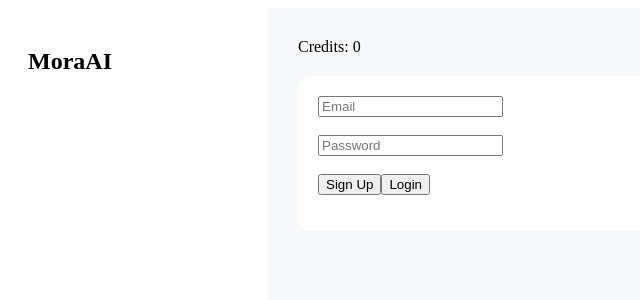
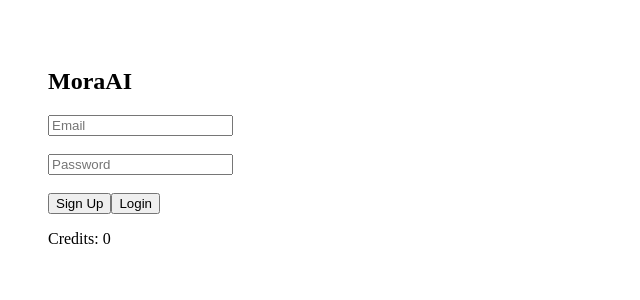
Before and after one commit to goswamimohit787916-rgb/MoraAI, a Next.js app: page / in a window 1280 px wide. Shown: the top 300 px of the page, without its empty margins (0-640 px from the left). Built offline with nearby package versions, Linux system fonts and the light colour scheme.

Commit message:
Update and rename page.tsx to page.js

```diff
--- /dev/null
+++ b/app/page.js
@@ -0,0 +1,59 @@
+"use client";
+
+import { useState } from "react";
+
+const API = "https://mora-api.xxxxx.workers.dev";
+
+export default function Home() {
+  const [email,setEmail]=useState("");
+  const [password,setPassword]=useState("");
+  const [credits,setCredits]=useState(0);
+  const [status,setStatus]=useState("");
+
+  async function signup(){
+    setStatus("Creating...");
+    await fetch(API+"/signup",{
+      method:"POST",
+      headers:{"Content-Type":"application/json"},
+      body:JSON.stringify({email,password})
+    });
+    setStatus("Done");
+  }
+
+  async function login(){
+    const res = await fetch(API+"/login",{
+      method:"POST",
+      headers:{"Content-Type":"application/json"},
+      body:JSON.stringify({email,password}),
+      credentials:"include"
+    });
+
+    if(res.ok){
+      loadUser();
+      setStatus("Logged in");
+    } else {
+      setStatus("Failed");
+    }
+  }
+
+  async function loadUser(){
+    const res = await fetch(API+"/user",{credentials:"include"});
+    const data = await res.json();
+    setCredits(data.user.credits);
+  }
+
+  return (
+    <div style={{padding:40}}>
+      <h2>MoraAI</h2>
+
+      <input placeholder="Email" onChange={e=>setEmail(e.target.value)} /><br/><br/>
+      <input type="password" placeholder="Password" onChange={e=>setPassword(e.target.value)} /><br/><br/>
+
+      <button onClick={signup}>Sign Up</button>
+      <button onClick={login}>Login</button>
+
+      <p>{status}</p>
+      <p>Credits: {credits}</p>
+    </div>
+  );
+}
--- a/app/page.tsx
+++ /dev/null
@@ -1,82 +0,0 @@
-"use client";
-
-import { useState } from "react";
-
-const API = "https://backend.goswamimohit787916.workers.dev/";
-
-export default function Home() {
-  const [email,setEmail]=useState("");
-  const [password,setPassword]=useState("");
-  const [credits,setCredits]=useState(0);
-  const [status,setStatus]=useState("");
-
-  async function signup(){
-    setStatus("Signing up...");
-    await fetch(API+"/signup",{
-      method:"POST",
-      headers:{"Content-Type":"application/json"},
-      body:JSON.stringify({email,password})
-    });
-    setStatus("Signup done");
-  }
-
-  async function login(){
-    setStatus("Logging in...");
-    const res = await fetch(API+"/login",{
-      method:"POST",
-      headers:{"Content-Type":"application/json"},
-      body:JSON.stringify({email,password}),
-      credentials:"include"
-    });
-
-    if(res.ok){
-      loadUser();
-      setStatus("Logged in");
-    } else {
-      setStatus("Login failed");
-    }
-  }
-
-  async function loadUser(){
-    const res = await fetch(API+"/user",{credentials:"include"});
-    const data = await res.json();
-    setCredits(data.user.credits);
-  }
-
-  return (
-    <div style={{display:"flex",height:"100vh"}}>
-
-      <div style={{width:220,background:"#fff",padding:20}}>
-        <h2>MoraAI</h2>
-      </div>
-
-      <div style={{flex:1,padding:30,background:"#f7f8fa"}}>
-
-        <div style={{marginBottom:20}}>
-          Credits: {credits}
-        </div>
-
-        <div style={{
-          background:"#fff",
-          padding:20,
-          borderRadius:12
-        }}>
-
-          <input placeholder="Email"
-            onChange={e=>setEmail(e.target.value)} /><br/><br/>
-
-          <input placeholder="Password" type="password"
-            onChange={e=>setPassword(e.target.value)} /><br/><br/>
-
-          <button onClick={signup}>Sign Up</button>
-          <button onClick={login}>Login</button>
-
-          <p>{status}</p>
-
-        </div>
-
-      </div>
-
-    </div>
-  );
-}
```
